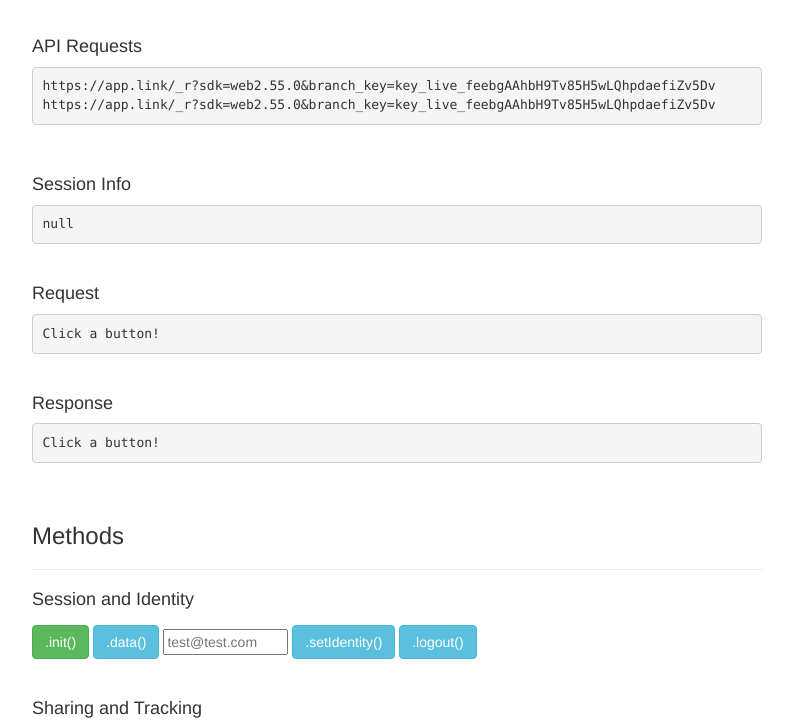
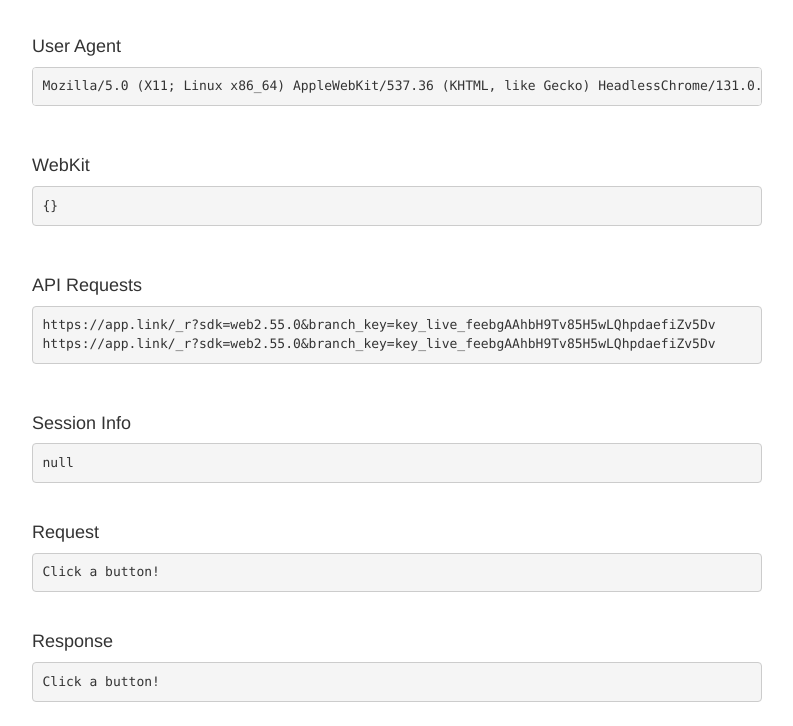
Before and after one commit to jdee/jdee.github.io, a plain HTML site: page example.html in a window 1280 px wide. Shown: the part 66-792 px from the top of the page, without its empty margins (243-1036 px from the left). Drawn offline with nearby package versions, Linux system fonts and the light colour scheme.

Commit message:
Display UA and WK info

```diff
--- a/example.html
+++ b/example.html
@@ -33,6 +33,16 @@
 		<div class="row col-lg-8 col-lg-offset-2">
 			<h2>Branch Metrics Web SDK Example</h2>
 		</div>
+		<section>
+			<div class="row col-lg-8 col-lg-offset-2">
+				<h4>User Agent</h4>
+				<pre id="user-agent"></pre>
+		</section>
+		<section>
+			<div class="row col-lg-8 col-lg-offset-2">
+				<h4>WebKit</h4>
+				<pre id="webkit"></pre>
+		</section>
 		<section>
 			<div class="row col-lg-8 col-lg-offset-2">
 				<h4>API Requests</h4>
@@ -123,6 +133,8 @@
 		(function(b,r,a,n,c,h,_,s,d,k){if(!b[n]||!b[n]._q){for(;s<_.length;)c(h,_[s++]);d=r.createElement(a);d.async=1;d.src="dist/build.min.js";k=r.getElementsByTagName(a)[0];k.parentNode.insertBefore(d,k);b[n]=h}})(window,document,"script","branch",function(b,r){b[r]=function(){b._q.push([r,arguments])}},{_q:[],_v:1},"addListener applyCode autoAppIndex banner closeBanner closeJourney creditHistory credits data deepview deepviewCta first getCode init link logout redeem referrals removeListener sendSMS setBranchViewData setIdentity track validateCode trackCommerceEvent logEvent disableTracking getBrowserFingerprintId crossPlatformIds lastAttributedTouchData setAPIResponseCallback".split(" "), 0);
 
 		var apiRequests = [];
+		$('#user-agent').text(navigator.userAgent);
+		$('#webkit').text(JSON.stringify(window.webkit));
 		branch.setAPIResponseCallback(function(url, method, requestBody, error, status, responseBody) {
 			apiRequests.push(url);
 			var requestText = apiRequests.join('\n');
```
